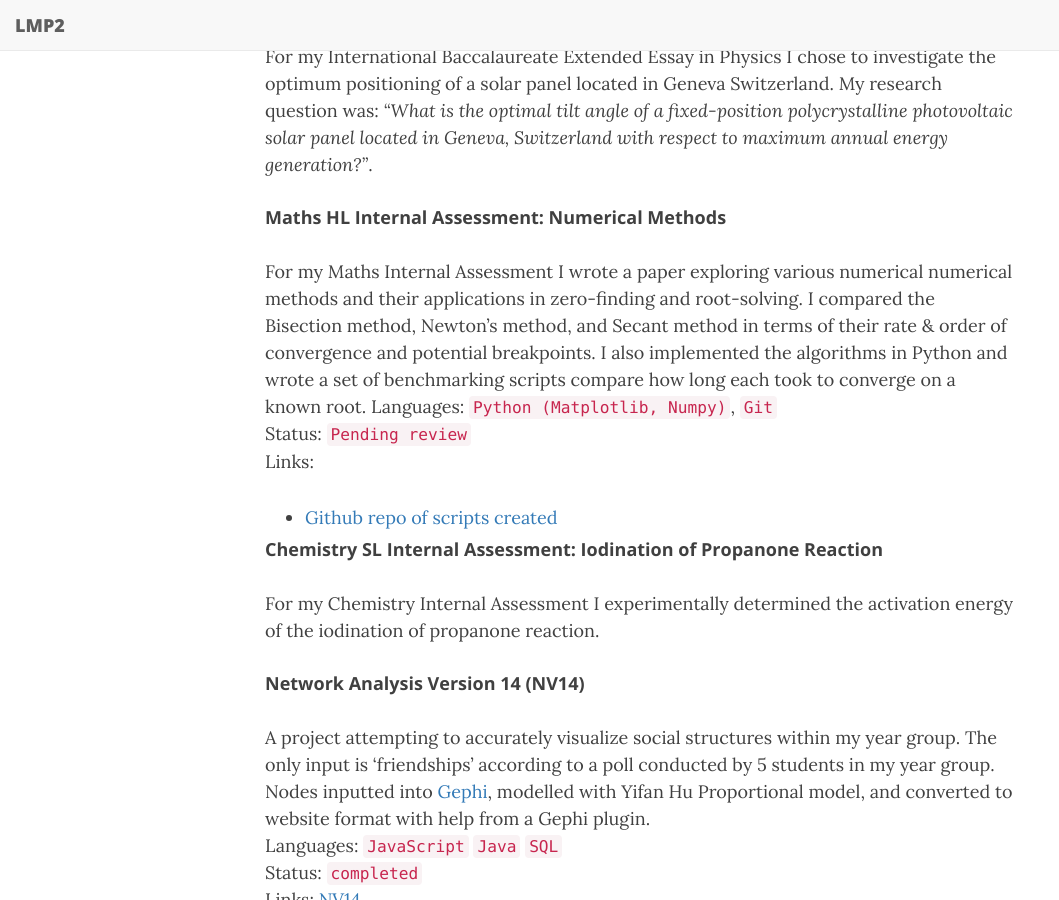
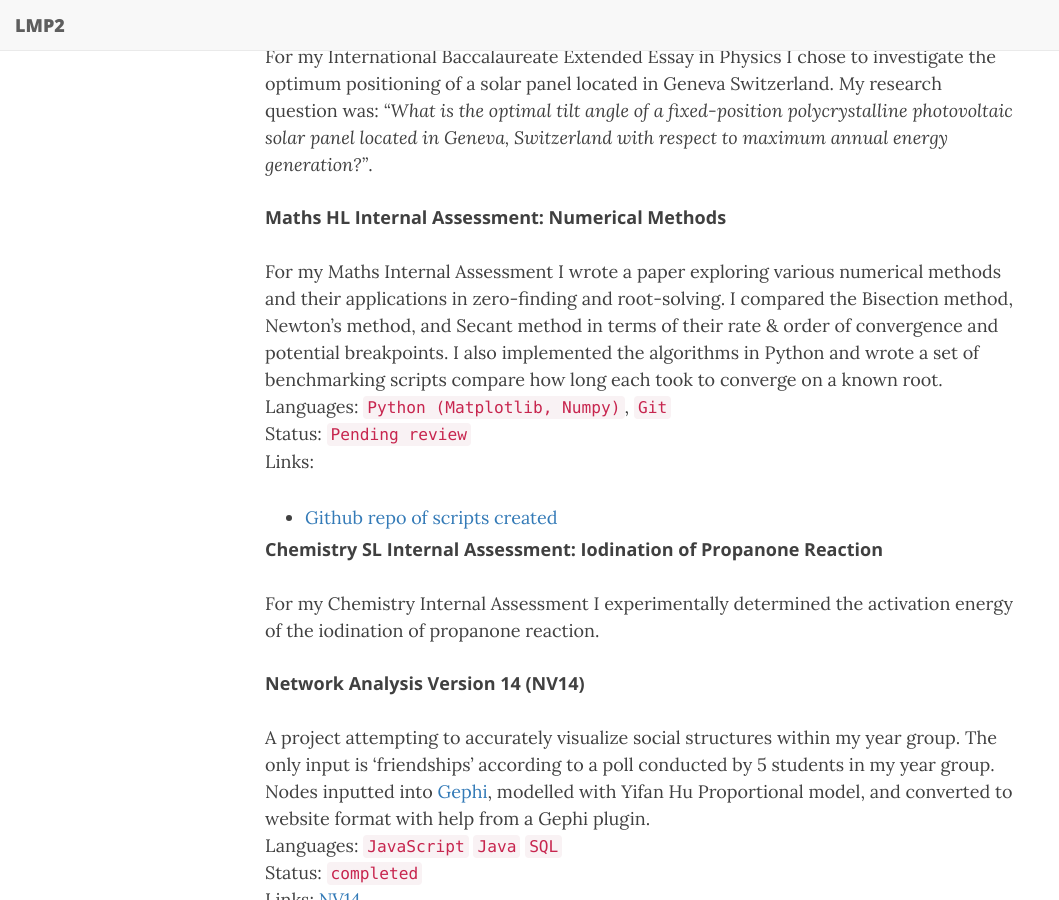
Before and after one commit to Aculisme/LMP2, a Jekyll site: the page built from about.md, in a window 1280 px wide and 900 px high, scrolled down 311 px. Shown: the whole window, without its empty margins (0-1059 px from the left). Built offline with Jekyll 4.4.1, drawn with Linux system fonts in a browser that asks for light colours; nearby versions of some CDN libraries; part of the change alters nothing that is shown; some of the changed text lies outside the part shown.

```diff
--- a/about.md
+++ b/about.md
@@ -18,7 +18,7 @@ For my International Baccalaureate Extended Essay in Physics I chose to investig
 
 #### **Maths HL Internal Assessment: Numerical Methods**
 
-For my Maths Internal Assessment I wrote a paper exploring various numerical numerical methods and their applications in zero-finding and root-solving. I compared the Bisection method, Newton's method, and Secant method in terms of their rate & order of convergence and potential breakpoints. I also implemented the algorithms in Python and wrote a set of benchmarking scripts compare how long each took to converge on a known root.
+For my Maths Internal Assessment I wrote a paper exploring various numerical methods and their applications in zero-finding and root-solving. I compared the Bisection method, Newton's method, and Secant method in terms of their rate & order of convergence and potential breakpoints. I also implemented the algorithms in Python and wrote a set of benchmarking scripts compare how long each took to converge on a known root.
 Languages: `Python (Matplotlib, Numpy)`, `Git`
 Status: `Pending review`
 Links:
@@ -273,3 +273,10 @@ I joined an mHealth project in Bangladesh over a three week period under the sup
 * Big Science Competition Certificate of High Distinction (2016)
 
 <!-- bundle exec jekyll serve -->
+
+## Personal
+
+#### **Languages**
+
+* English: Native proficiency
+* French: Native proficiency
```
Also changed, not shown: 1 other file.
